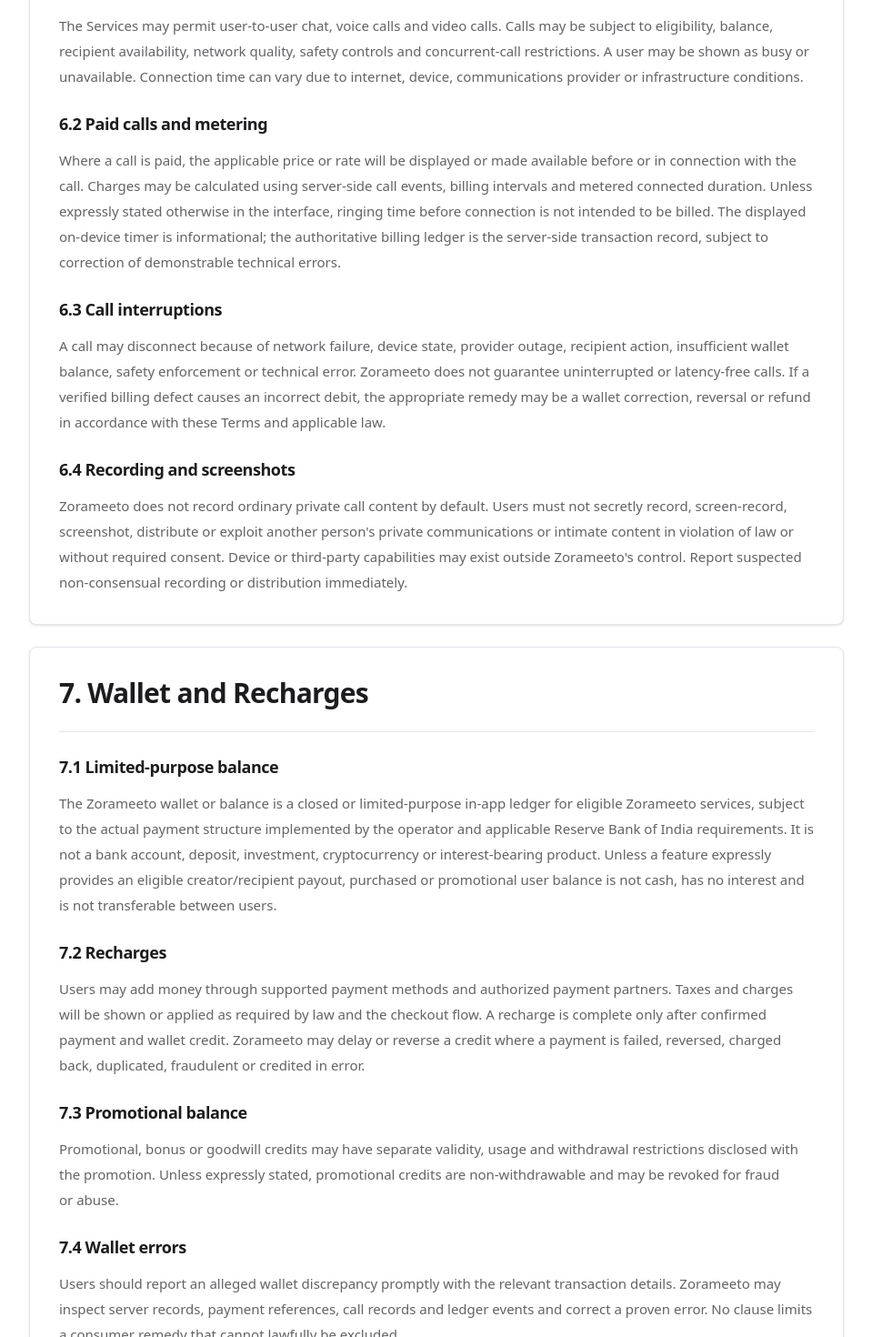
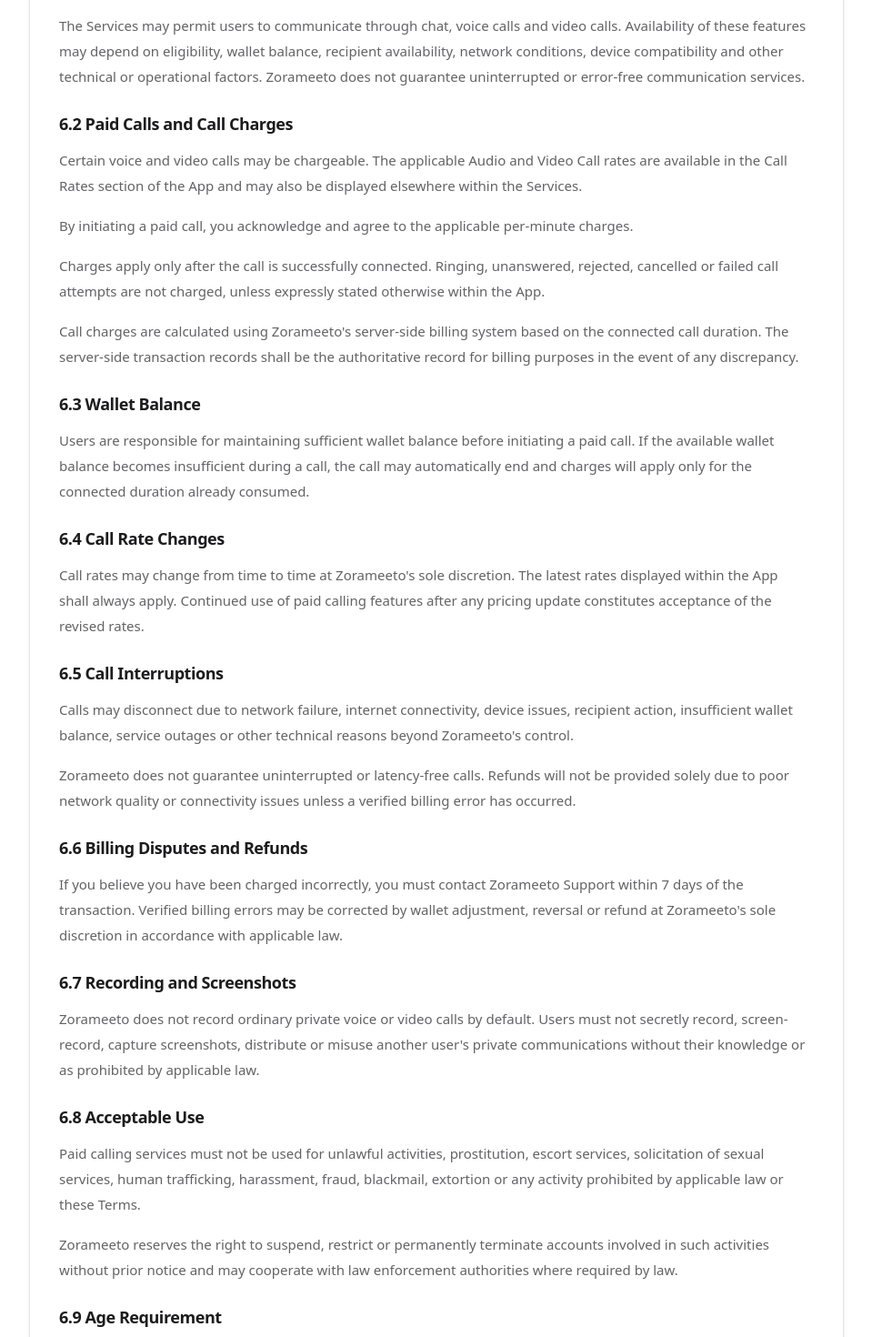
Before and after one commit to amanbhattsquare/zorameeto-website, a Next.js app: page /terms-and-conditions in a window 1280 px wide. Shown: the part 2560-4030 px from the top of the page at 91% size, without its empty margins (160-1119 px from the left). Built offline with nearby package versions, Linux system fonts and the light colour scheme.

Commit message:
Update README and legal documents: enhance corporate ownership details, improve local development instructions, and clarify terms of service regarding communication features and billing practices.

```diff
--- a/src/content/legalDocuments.ts
+++ b/src/content/legalDocuments.ts
@@ -606,25 +606,60 @@
         {
           title: "6.1 Communications",
           body: [
-            "The Services may permit user-to-user chat, voice calls and video calls. Calls may be subject to eligibility, balance, recipient availability, network quality, safety controls and concurrent-call restrictions. A user may be shown as busy or unavailable. Connection time can vary due to internet, device, communications provider or infrastructure conditions.",
+            "The Services may permit users to communicate through chat, voice calls and video calls. Availability of these features may depend on eligibility, wallet balance, recipient availability, network conditions, device compatibility and other technical or operational factors. Zorameeto does not guarantee uninterrupted or error-free communication services.",
           ],
         },
         {
-          title: "6.2 Paid calls and metering",
+          title: "6.2 Paid Calls and Call Charges",
           body: [
-            "Where a call is paid, the applicable price or rate will be displayed or made available before or in connection with the call. Charges may be calculated using server-side call events, billing intervals and metered connected duration. Unless expressly stated otherwise in the interface, ringing time before connection is not intended to be billed. The displayed on-device timer is informational; the authoritative billing ledger is the server-side transaction record, subject to correction of demonstrable technical errors.",
+            "Certain voice and video calls may be chargeable. The applicable Audio and Video Call rates are available in the Call Rates section of the App and may also be displayed elsewhere within the Services.",
+            "By initiating a paid call, you acknowledge and agree to the applicable per-minute charges.",
+            "Charges apply only after the call is successfully connected. Ringing, unanswered, rejected, cancelled or failed call attempts are not charged, unless expressly stated otherwise within the App.",
+            "Call charges are calculated using Zorameeto's server-side billing system based on the connected call duration. The server-side transaction records shall be the authoritative record for billing purposes in the event of any discrepancy.",
           ],
         },
         {
-          title: "6.3 Call interruptions",
+          title: "6.3 Wallet Balance",
           body: [
-            "A call may disconnect because of network failure, device state, provider outage, recipient action, insufficient wallet balance, safety enforcement or technical error. Zorameeto does not guarantee uninterrupted or latency-free calls. If a verified billing defect causes an incorrect debit, the appropriate remedy may be a wallet correction, reversal or refund in accordance with these Terms and applicable law.",
+            "Users are responsible for maintaining sufficient wallet balance before initiating a paid call. If the available wallet balance becomes insufficient during a call, the call may automatically end and charges will apply only for the connected duration already consumed.",
           ],
         },
         {
-          title: "6.4 Recording and screenshots",
+          title: "6.4 Call Rate Changes",
           body: [
-            "Zorameeto does not record ordinary private call content by default. Users must not secretly record, screen-record, screenshot, distribute or exploit another person's private communications or intimate content in violation of law or without required consent. Device or third-party capabilities may exist outside Zorameeto's control. Report suspected non-consensual recording or distribution immediately.",
+            "Call rates may change from time to time at Zorameeto's sole discretion. The latest rates displayed within the App shall always apply. Continued use of paid calling features after any pricing update constitutes acceptance of the revised rates.",
+          ],
+        },
+        {
+          title: "6.5 Call Interruptions",
+          body: [
+            "Calls may disconnect due to network failure, internet connectivity, device issues, recipient action, insufficient wallet balance, service outages or other technical reasons beyond Zorameeto's control.",
+            "Zorameeto does not guarantee uninterrupted or latency-free calls. Refunds will not be provided solely due to poor network quality or connectivity issues unless a verified billing error has occurred.",
+          ],
+        },
+        {
+          title: "6.6 Billing Disputes and Refunds",
+          body: [
+            "If you believe you have been charged incorrectly, you must contact Zorameeto Support within 7 days of the transaction. Verified billing errors may be corrected by wallet adjustment, reversal or refund at Zorameeto's sole discretion in accordance with applicable law.",
+          ],
+        },
+        {
+          title: "6.7 Recording and Screenshots",
+          body: [
+            "Zorameeto does not record ordinary private voice or video calls by default. Users must not secretly record, screen-record, capture screenshots, distribute or misuse another user's private communications without their knowledge or as prohibited by applicable law.",
+          ],
+        },
+        {
+          title: "6.8 Acceptable Use",
+          body: [
+            "Paid calling services must not be used for unlawful activities, prostitution, escort services, solicitation of sexual services, human trafficking, harassment, fraud, blackmail, extortion or any activity prohibited by applicable law or these Terms.",
+            "Zorameeto reserves the right to suspend, restrict or permanently terminate accounts involved in such activities without prior notice and may cooperate with law enforcement authorities where required by law.",
+          ],
+        },
+        {
+          title: "6.9 Age Requirement",
+          body: [
+            "Voice calls, video calls and all paid communication features are available only to users who are 18 years of age or older. By using these features, you represent and warrant that you are at least 18 years old.",
           ],
         },
       ],
```
Also changed, not shown: 1 other file (tests, documents, lock files or other folders).
